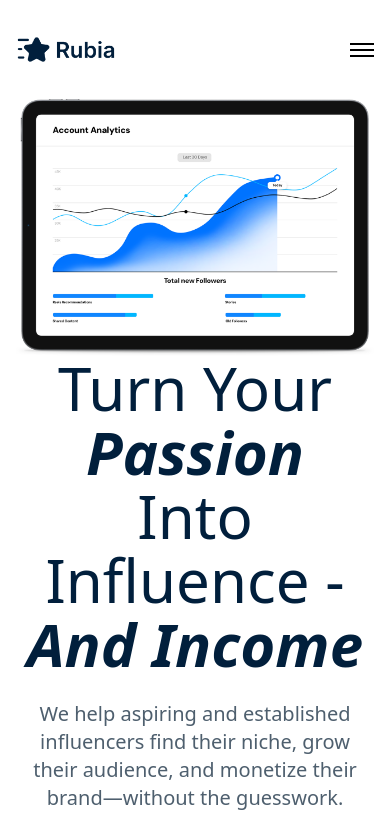
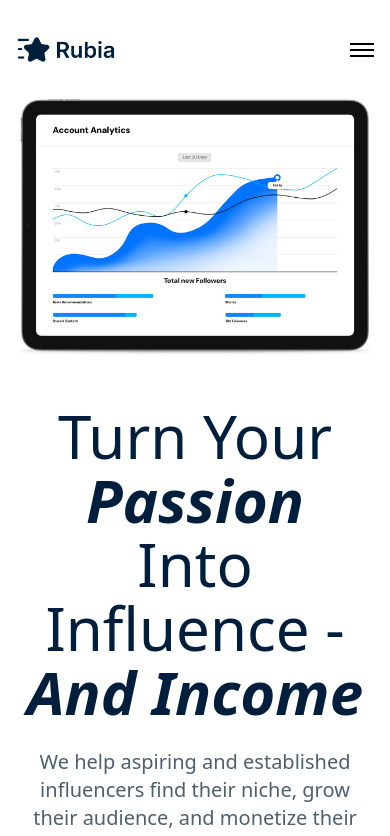
Before and after one commit to KamanDShrestha/rubia-2, a Next.js app: page / in a window 390 px wide. Shown: the top 836 px of the page. Built offline with nearby package versions, Linux system fonts and the light colour scheme.

Commit message:
fix: fixed spacing in hero section

```diff
--- a/src/app/components/layout/home/Hero.tsx
+++ b/src/app/components/layout/home/Hero.tsx
@@ -4,7 +4,7 @@ import Button from '../../core/Button';
 const Hero = () => {
   return (
     <div className='md:h-[calc(100vh-108px)] flex justify-center flex-col items-center'>
-      <div className='container md:flex md:justify-between items-center flex-col-reverse lg:flex-row justify-center gap-5'>
+      <div className='container md:flex md:justify-between items-center flex-col-reverse lg:flex-row justify-center space-y-12 lg:space-y-0'>
         <div className='block md:hidden'>
           <img
             src={'/images/hero/tablet-screen.png'}
```
